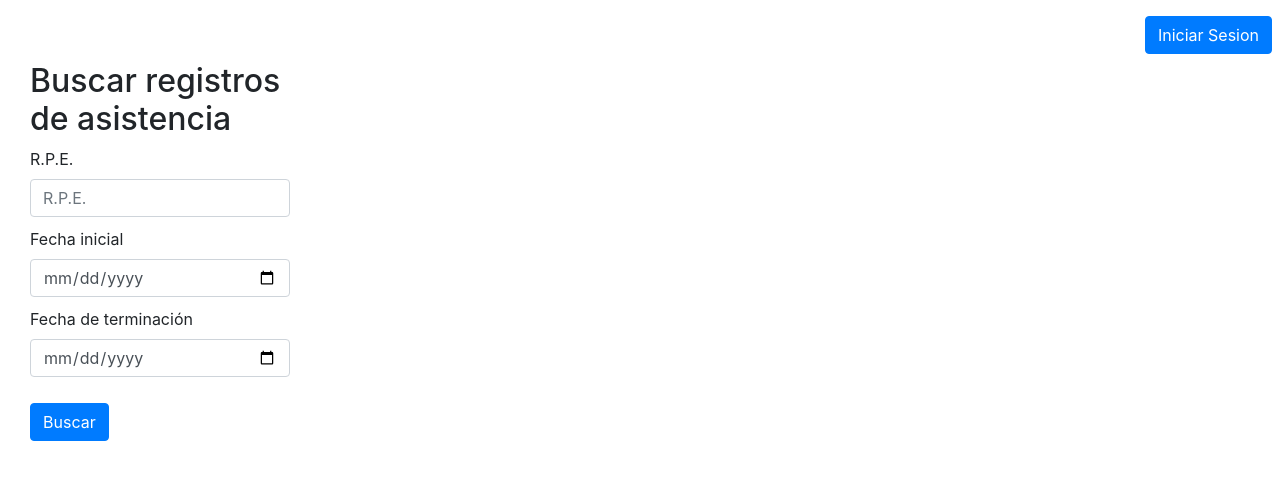
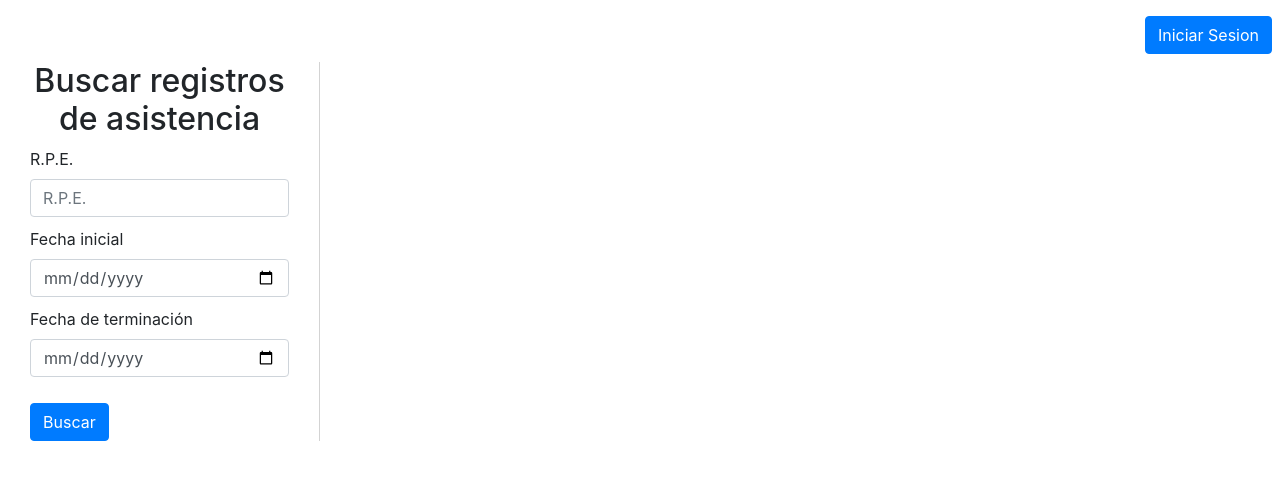
Before and after one commit to Ricari88/sistemaRH, a PHP site: page / in a window 1280 px wide. Shown: the part 170-650 px from the top of the page. Run offline with PHP 8.4, Linux system fonts and the light colour scheme.

Commit message:
working on visuals for landing page and jquery

```diff
--- a/index.php
+++ b/index.php
@@ -14,10 +14,10 @@
 
 <!-- inicia formulario -->
 <div class="container-fluid">
-  <div class="div row">
-    <div class="form col-3">
+  <div class="row contenedor-principal">
+    <div class="form col-3 izquierda">
       <div class="col-12">
-        <h2>Buscar registros de asistencia</h2>
+      <h2 class="text-center">Buscar registros de asistencia</h2>
         <form action="#">
           <div class="row">
             <div class="col">
@@ -37,14 +37,16 @@
               <input type="date" class="form-control" placeholder="Fecha terminacion" name="ffinal">
             </div>
           </div>
-          <button type="submit" class="btn btn-primary mt-3" id="buscar">Buscar</button>
+          <button class="btn btn-primary mt-3" id="buscar">Buscar</button>
         </form>
       </div>
     </div>
 
-    <div class="col-8">
-      <!--span id="resultadoBusqueda"></span-->
-      <div id="resultadoBusqueda"></div>
+    <div class="col-8 derecha">
+      <div class="row"></div>
+      <div class="row">
+        <div id="resultadoBusqueda"></div>
+      </div>
     </div>
   </div>
 </div>
--- a/scripts/js/busquedas.js
+++ b/scripts/js/busquedas.js
@@ -1,7 +1,10 @@
 'use strict'
 
-  $(document).ready( function(){
-    $("#buscar").click( () => {
-        $("#resultadoBusqueda").html("Hell-o");
+  $(document).ready( function (){
+      var i = 0;
+    $("#buscar").click( function (){
+        event.preventDefault();
+        $("#resultadoBusqueda").html(`<span>Hell-${i}</span>`);
+        i++;
     })
 });
--- a/styles/main/main.css
+++ b/styles/main/main.css
@@ -30,3 +30,15 @@ header{
     justify-content: center;
 
 }
+
+
+
+
+/* index busquedas */
+.contenedor-principal{
+    height: 100%;
+}
+.izquierda{
+    border-right: 1px solid lightgray;
+    margin-right: 30px;
+}
```
